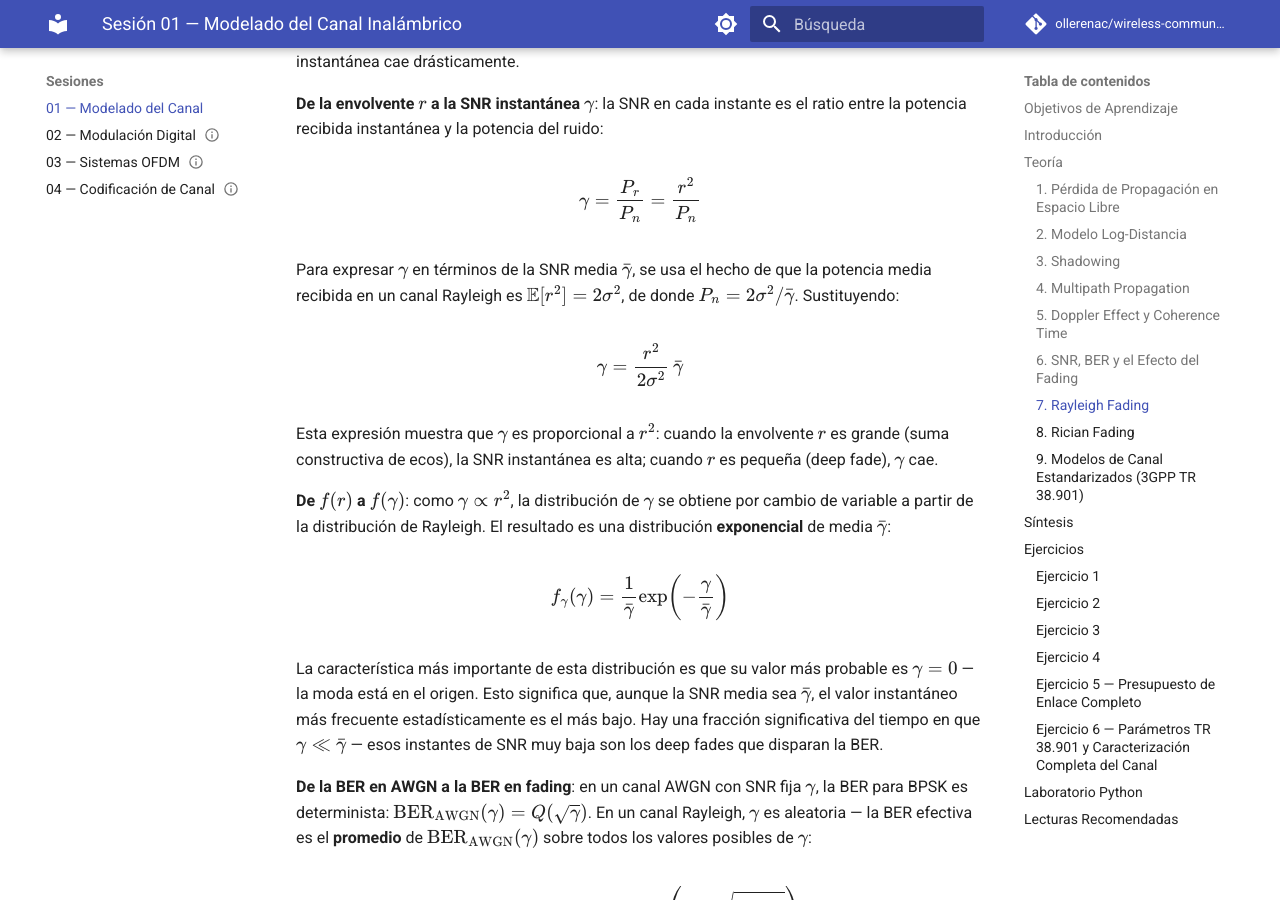
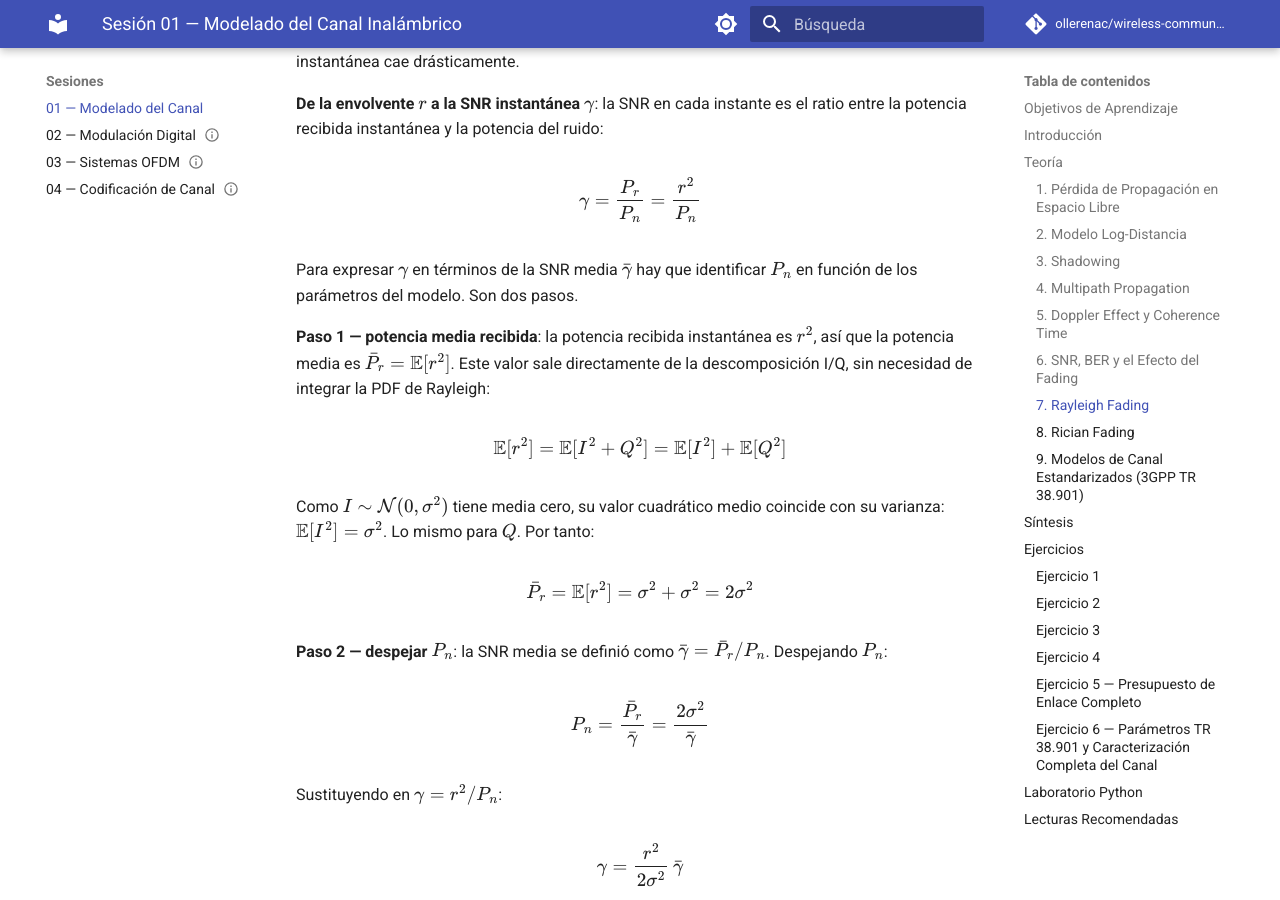
Before and after one commit to ollerenac/wireless-communication-systems, an MkDocs documentation site: the page built from docs/sessions/01-channel-modeling/index.md, in a window 1280 px wide and 900 px high, scrolled down 26306 px. Built offline with MkDocs 1.6.1 and Material for MkDocs 9.7.7, drawn with Linux system fonts in a browser that asks for light colours; comment, search, counter and statistics services are not loaded.

Commit message:
session 01: expand γ = r²γ̄/2σ² derivation showing E[r²]=2σ² from I/Q and P_n algebra
Co-Authored-By: Claude Sonnet 4.6 <noreply@anthropic.com>

```diff
--- a/docs/sessions/01-channel-modeling/index.md
+++ b/docs/sessions/01-channel-modeling/index.md
@@ -468,7 +468,21 @@ A diferencia de una señal AWGN donde la amplitud recibida es prácticamente con
 
 $$\gamma = \frac{P_r}{P_n} = \frac{r^2}{P_n}$$
 
-Para expresar $\gamma$ en términos de la SNR media $\bar{\gamma}$, se usa el hecho de que la potencia media recibida en un canal Rayleigh es $\mathbb{E}[r^2] = 2\sigma^2$, de donde $P_n = 2\sigma^2/\bar{\gamma}$. Sustituyendo:
+Para expresar $\gamma$ en términos de la SNR media $\bar{\gamma}$ hay que identificar $P_n$ en función de los parámetros del modelo. Son dos pasos.
+
+**Paso 1 — potencia media recibida**: la potencia recibida instantánea es $r^2$, así que la potencia media es $\bar{P}_r = \mathbb{E}[r^2]$. Este valor sale directamente de la descomposición I/Q, sin necesidad de integrar la PDF de Rayleigh:
+
+$$\mathbb{E}[r^2] = \mathbb{E}[I^2 + Q^2] = \mathbb{E}[I^2] + \mathbb{E}[Q^2]$$
+
+Como $I \sim \mathcal{N}(0,\sigma^2)$ tiene media cero, su valor cuadrático medio coincide con su varianza: $\mathbb{E}[I^2] = \sigma^2$. Lo mismo para $Q$. Por tanto:
+
+$$\bar{P}_r = \mathbb{E}[r^2] = \sigma^2 + \sigma^2 = 2\sigma^2$$
+
+**Paso 2 — despejar $P_n$**: la SNR media se definió como $\bar{\gamma} = \bar{P}_r / P_n$. Despejando $P_n$:
+
+$$P_n = \frac{\bar{P}_r}{\bar{\gamma}} = \frac{2\sigma^2}{\bar{\gamma}}$$
+
+Sustituyendo en $\gamma = r^2/P_n$:
 
 $$\gamma = \frac{r^2}{2\sigma^2}\,\bar{\gamma}$$
 
```
